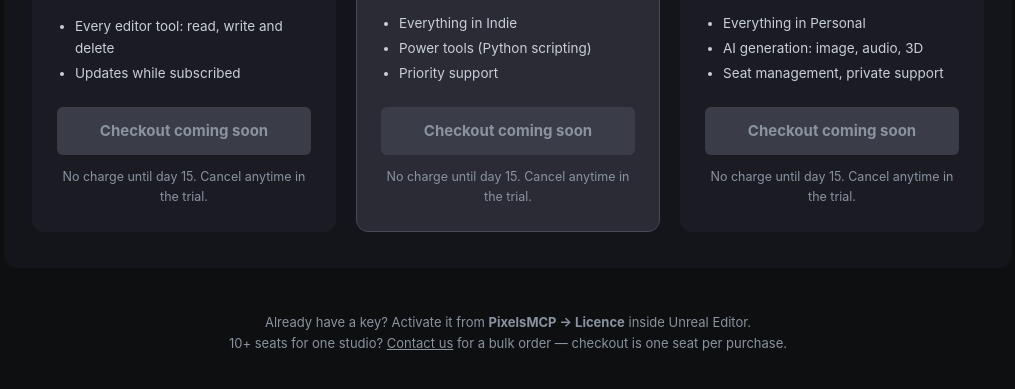
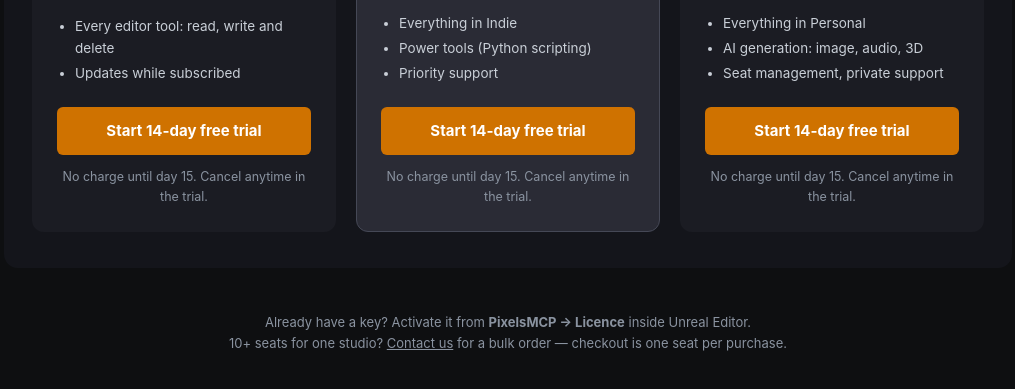
Before and after one commit to TinyPixelsDev/pixelsmcp-licensing, a plain HTML site: page docs/index.html in a window 1280 px wide. Shown: the part 653-1042 px from the top of the page, without its empty margins (132-1147 px from the left). Drawn offline with Linux system fonts and the light colour scheme.

Commit message:
Wire every plan button to its Stripe test-mode Payment Link
Perpetual now sells at $1,200 one-time per seat (Machine ID required, one seat per checkout);
the old $149 price and link are archived/deactivated in Stripe.

Co-Authored-By: Claude Opus 5.5 <noreply@anthropic.com>

```diff
--- a/docs/index.html
+++ b/docs/index.html
@@ -173,10 +173,13 @@
 
     // Payment Link URLs printed by setup_stripe.py. Empty = "Checkout coming soon".
     var LINKS = {
-      indie:     { monthly: "", annual: "" },
-      personal:  { monthly: "", annual: "" },
-      studio:    { monthly: "", annual: "" },
-      perpetual: { one_time: "" }
+      indie:     { monthly: "https://buy.stripe.com/test_9B628r8sW1nX50H3CE6c00b",
+                   annual:  "https://buy.stripe.com/test_6oU3cvaB46Ih64L6OQ6c00c" },
+      personal:  { monthly: "https://buy.stripe.com/test_aFafZh24yaYx50H7SU6c00d",
+                   annual:  "https://buy.stripe.com/test_4gM9ATgZs1nXfFla126c00e" },
+      studio:    { monthly: "https://buy.stripe.com/test_4gM9ATgZsd6F78Pc9a6c00f",
+                   annual:  "https://buy.stripe.com/test_8x2eVdbF87Ml8cTa126c00g" },
+      perpetual: { one_time: "https://buy.stripe.com/test_eVqdR924y7Ml78P7SU6c00h" }
     };
 
     var SUBSCRIPTIONS = [
```
